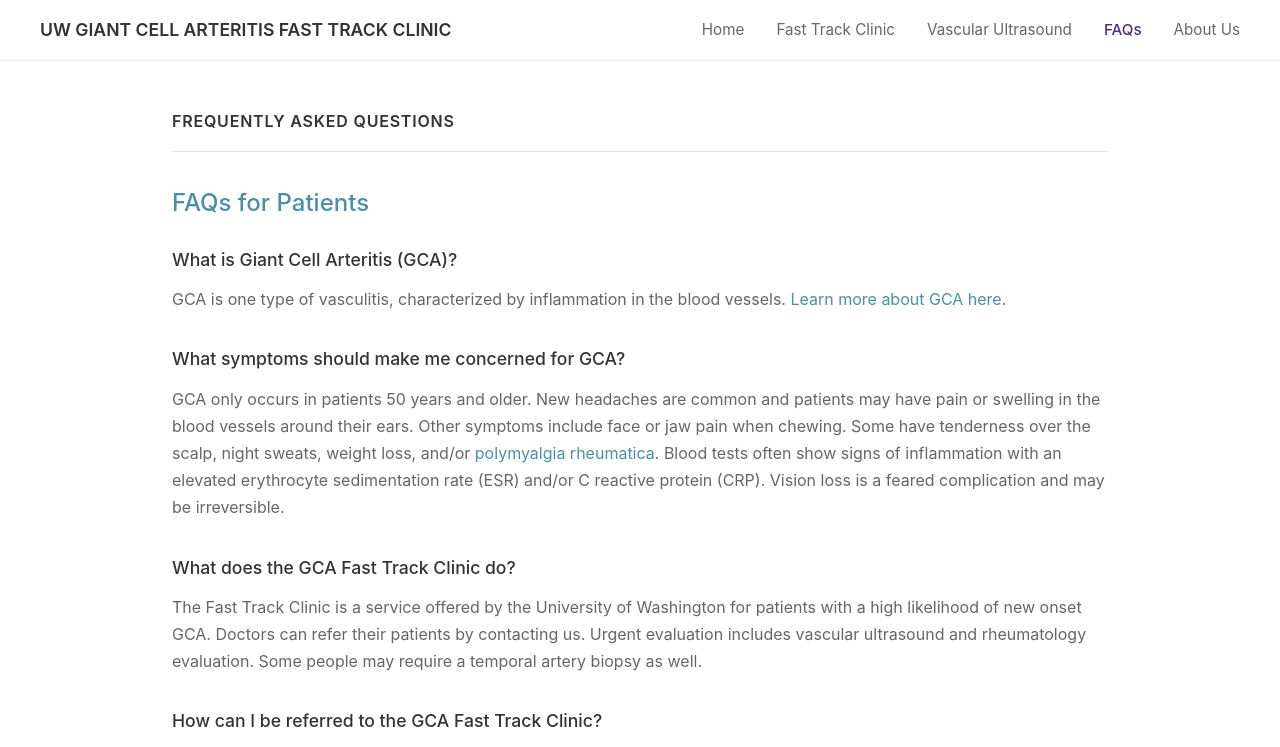
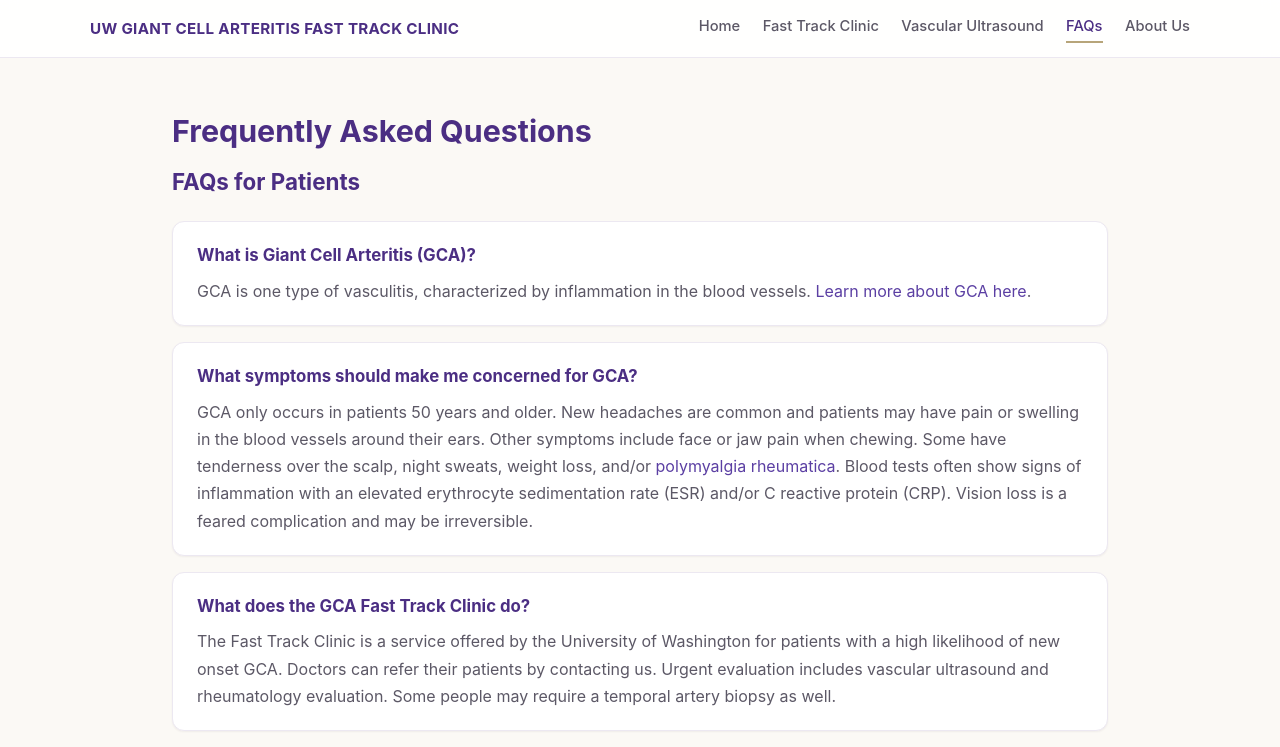
Before and after one commit to rheumify/gca-fast-website, a Next.js app: page /faqs in a window 1280 px wide. Shown: the top 747 px of the page. Built offline with nearby package versions, Linux system fonts and the light colour scheme.

Commit message:
Warm, approachable design refresh: softer palette, rounded cards, icon circles, callouts, publication + link cards

```diff
--- a/app/globals.css
+++ b/app/globals.css
@@ -1,12 +1,20 @@
 :root {
     --uw-purple: #4b2e83;
-    --uw-gold: #b7a57a;
     --uw-purple-light: #6b4fa2;
-    --text-primary: #333333;
-    --text-secondary: #666666;
-    --border-color: #e5e5e5;
+    --plum-soft: #f3effa;
+    --gold: #b7a57a;
+    --gold-soft: #f7f2e7;
+    --cream: #fbf9f5;
+    --text-primary: #2d2a32;
+    --text-secondary: #5c5866;
+    --border-color: #ece8f1;
     --background: #ffffff;
-    --link-color: #4a90a4;
+    --link-color: #5b3fa3;
+    --danger: #c0392b;
+    --danger-bg: #fdecea;
+    --shadow-sm: 0 1px 2px rgba(45, 42, 50, 0.06);
+    --shadow-md: 0 6px 20px rgba(75, 46, 131, 0.10);
+    --radius: 16px;
 }
 
 * {
@@ -20,9 +28,9 @@ body {
     max-width: 100vw;
     overflow-x: hidden;
     font-family: -apple-system, BlinkMacSystemFont, 'Segoe UI', Roboto, Oxygen, Ubuntu, Cantarell, sans-serif;
-    background: var(--background);
+    background: var(--cream);
     color: var(--text-primary);
-    line-height: 1.6;
+    line-height: 1.65;
 }
 
 a {
@@ -34,43 +42,52 @@ a:hover {
     text-decoration: underline;
 }
 
+/* Header */
 .header {
-    background: var(--background);
+    background: rgba(255, 255, 255, 0.92);
+    backdrop-filter: saturate(180%) blur(8px);
     border-bottom: 1px solid var(--border-color);
-    padding: 1rem 2rem;
+    padding: 0.9rem 2rem;
     position: sticky;
     top: 0;
     z-index: 100;
 }
 
 .header-content {
-    max-width: 1200px;
+    max-width: 1100px;
     margin: 0 auto;
     display: flex;
     justify-content: space-between;
     align-items: center;
+    gap: 1rem;
 }
 
 .logo {
-    font-size: 1.1rem;
-    font-weight: 600;
-    color: var(--text-primary);
+    font-size: 0.95rem;
+    font-weight: 700;
+    letter-spacing: 0.02em;
+    color: var(--uw-purple);
     text-decoration: none;
+    line-height: 1.3;
 }
 
 .logo:hover {
     text-decoration: none;
-    color: var(--uw-purple);
+    opacity: 0.85;
 }
 
 .nav {
     display: flex;
-    gap: 2rem;
+    gap: 1.4rem;
+    flex-wrap: wrap;
 }
 
 .nav a {
     color: var(--text-secondary);
-    font-size: 0.95rem;
+    font-size: 0.92rem;
+    font-weight: 500;
+    padding-bottom: 2px;
+    border-bottom: 2px solid transparent;
 }
 
 .nav a:hover {
@@ -80,7 +97,7 @@ a:hover {
 
 .nav a.active {
     color: var(--uw-purple);
-    font-weight: 500;
+    border-bottom-color: var(--gold);
 }
 
 .mobile-menu-btn {
@@ -88,10 +105,11 @@ a:hover {
     background: none;
     border: none;
     cursor: pointer;
+    color: var(--uw-purple);
     padding: 0.5rem;
 }
 
-@media (max-width: 768px) {
+@media (max-width: 860px) {
     .nav { display: none; }
     .mobile-menu-btn { display: block; }
     .nav.open {
@@ -105,44 +123,116 @@ a:hover {
           padding: 1rem 2rem;
           border-bottom: 1px solid var(--border-color);
           gap: 1rem;
+          box-shadow: var(--shadow-md);
     }
 }
 
+/* Hero */
 .hero {
-    background: linear-gradient(135deg, var(--uw-purple) 0%, var(--uw-purple-light) 100%);
+    background: linear-gradient(135deg, var(--uw-purple) 0%, var(--uw-purple-light) 60%, #8b6fc4 100%);
     color: white;
-    padding: 4rem 2rem;
+    padding: 4.5rem 2rem 4rem;
     text-align: center;
+    border-bottom-left-radius: 32px;
+    border-bottom-right-radius: 32px;
+}
+
+.hero-inner {
+    max-width: 760px;
+    margin: 0 auto;
 }
 
 .hero h1 {
-    font-size: 2.5rem;
+    font-size: 2.4rem;
     margin-bottom: 1rem;
-    font-weight: 600;
+    font-weight: 700;
+    line-height: 1.2;
 }
 
 .hero p {
-    font-size: 1.2rem;
-    opacity: 0.9;
+    font-size: 1.15rem;
+    opacity: 0.95;
     max-width: 600px;
     margin: 0 auto;
 }
 
+.hero-actions {
+    margin-top: 2rem;
+    display: flex;
+    gap: 1rem;
+    justify-content: center;
+    flex-wrap: wrap;
+}
+
+/* Buttons */
+.referral-button {
+    display: inline-block;
+    background: var(--gold);
+    color: #3a2d12;
+    padding: 0.85rem 1.75rem;
+    border-radius: 999px;
+    font-weight: 700;
+    font-size: 1rem;
+    text-decoration: none;
+    box-shadow: var(--shadow-sm);
+    transition: transform 0.12s ease, box-shadow 0.12s ease;
+}
+
+.referral-button:hover {
+    background: #c8ب88c;
+    background: #c8b88c;
+    color: #3a2d12;
+    text-decoration: none;
+    transform: translateY(-1px);
+    box-shadow: var(--shadow-md);
+}
+
+.btn-secondary {
+    display: inline-block;
+    background: rgba(255, 255, 255, 0.14);
+    color: #ffffff;
+    border: 1.5px solid rgba(255, 255, 255, 0.7);
+    padding: 0.8rem 1.7rem;
+    border-radius: 999px;
+    font-weight: 600;
+    font-size: 1rem;
+    text-decoration: none;
+    transition: background 0.12s ease;
+}
+
+.btn-secondary:hover {
+    background: rgba(255, 255, 255, 0.25);
+    color: #ffffff;
+    text-decoration: none;
+}
+
+/* Main layout */
 .main {
     max-width: 1000px;
     margin: 0 auto;
-    padding: 3rem 2rem;
+    padding: 3rem 2rem 4rem;
+}
+
+.lead {
+    font-size: 1.15rem;
+    color: var(--text-secondary);
+    max-width: 760px;
+    margin: 0 auto 2.5rem;
+    text-align: center;
 }
 
 .page-title {
-    font-size: 1rem;
-    font-weight: 600;
-    text-transform: uppercase;
-    letter-spacing: 0.05em;
-    color: var(--text-primary);
-    padding-bottom: 1rem;
-    border-bottom: 1px solid var(--border-color);
-    margin-bottom: 2rem;
+    font-size: 1.9rem;
+    font-weight: 700;
+    color: var(--uw-purple);
+    margin-bottom: 0.5rem;
+}
+
+.page-intro {
+    color: var(--text-secondary);
+    font-size: 1.05rem;
+    margin-bottom: 2.5rem;
+    max-width: 740px;
 }
 
 .section {
@@ -150,68 +240,236 @@ a:hover {
 }
 
 .section-title {
-    font-size: 1.5rem;
-    color: var(--link-color);
-    margin-bottom: 1.5rem;
-    font-weight: 500;
+    font-size: 1.4rem;
+    color: var(--uw-purple);
+    margin-bottom: 1.25rem;
+    font-weight: 700;
 }
 
 .subsection-title {
-    font-size: 1.15rem;
+    font-size: 1.1rem;
     color: var(--text-primary);
-    margin-bottom: 1rem;
-    font-weight: 600;
+    margin-bottom: 0.9rem;
+    font-weight: 700;
 }
 
+/* Link cards (home) */
+.link-card-grid {
+    display: grid;
+    grid-template-columns: repeat(auto-fit, minmax(260px, 1fr));
+    gap: 1.5rem;
+    margin-top: 2.5rem;
+}
+
+.link-card {
+    display: block;
+    background: var(--background);
+    border: 1px solid var(--border-color);
+    border-radius: var(--radius);
+    padding: 1.75rem;
+    text-decoration: none;
+    color: var(--text-primary);
+    box-shadow: var(--shadow-sm);
+    transition: transform 0.14s ease, box-shadow 0.14s ease;
+}
+
+.link-card:hover {
+    text-decoration: none;
+    transform: translateY(-3px);
+    box-shadow: var(--shadow-md);
+}
+
+.icon-circle {
+    width: 48px;
+    height: 48px;
+    border-radius: 50%;
+    background: var(--plum-soft);
+    color: var(--uw-purple);
+    display: flex;
+    align-items: center;
+    justify-content: center;
+    margin-bottom: 1rem;
+}
+
+.icon-circle.gold {
+    background: var(--gold-soft);
+    color: #8a7635;
+}
+
+.link-card h3 {
+    font-size: 1.15rem;
+    color: var(--uw-purple);
+    margin-bottom: 0.4rem;
+}
+
+.link-card p {
+    color: var(--text-secondary);
+    font-size: 0.95rem;
+    margin: 0;
+}
+
+.link-card .arrow {
+    margin-top: 0.9rem;
+    color: var(--gold);
+    font-weight: 700;
+    font-size: 0.95rem;
+}
+
+/* Cards (clinic services) */
 .card-grid {
     display: grid;
     grid-template-columns: repeat(auto-fit, minmax(300px, 1fr));
-    gap: 2rem;
+    gap: 1.5rem;
     margin-bottom: 2rem;
 }
 
 .card {
-    text-align: center;
+    background: var(--background);
+    border: 1px solid var(--border-color);
+    border-radius: var(--radius);
     padding: 2rem;
+    box-shadow: var(--shadow-sm);
 }
 
 .card-title {
-    font-size: 1.1rem;
-    font-weight: 500;
+    font-size: 1.2rem;
+    font-weight: 700;
     margin-bottom: 1rem;
-    color: var(--text-primary);
+    color: var(--uw-purple);
 }
 
 .card p {
     color: var(--text-secondary);
-    font-size: 0.95rem;
+    font-size: 0.97rem;
     line-height: 1.7;
 }
 
 .card-note {
-    font-weight: 600;
+    font-weight: 700;
+    color: var(--uw-purple);
+    background: var(--plum-soft);
+    padding: 0.75rem 1rem;
+    border-radius: 10px;
+}
+
+/* Callouts */
+.callout {
+    display: flex;
+    gap: 1rem;
+    align-items: flex-start;
+    border-radius: var(--radius);
+    padding: 1.25rem 1.5rem;
+    margin: 0 auto 2.5rem;
+    max-width: 820px;
+}
+
+.callout-emergency {
+    background: var(--danger-bg);
+    border: 1px solid #f3c4bd;
+}
+
+.callout-icon {
+    font-size: 1.4rem;
+    line-height: 1.4;
+}
+
+.callout-title {
+    font-weight: 700;
+    color: var(--danger);
+    margin-bottom: 0.2rem;
+}
+
+.callout p {
+    color: var(--text-secondary);
+    margin: 0;
+}
+
+.callout-info {
+    background: var(--plum-soft);
+    border: 1px solid #ddd2ef;
+}
+
+.callout-info .callout-title {
     color: var(--uw-purple);
 }
 
-.referral-button {
-    display: inline-block;
-    background: var(--uw-purple);
-    color: #ffffff;
-    padding: 0.85rem 1.75rem;
-    border-radius: 6px;
-    font-weight: 600;
-    font-size: 1rem;
-    text-decoration: none;
+/* Symptom / fact list */
+.fact-list {
+    list-style: none;
+    padding: 0;
+    display: grid;
+    grid-template-columns: repeat(auto-fit, minmax(260px, 1fr));
+    gap: 0.75rem;
+    margin-top: 1rem;
 }
 
-.referral-button:hover {
-    background: var(--uw-purple-light);
-    color: #ffffff;
-    text-decoration: none;
+.fact-list li {
+    background: var(--background);
+    border: 1px solid var(--border-color);
+    border-radius: 12px;
+    padding: 0.85rem 1.1rem;
+    color: var(--text-secondary);
+    box-shadow: var(--shadow-sm);
+}
+
+.fact-list li strong {
+    color: var(--text-primary);
+}
+
+/* Publications */
+.pub-grid {
+    display: flex;
+    flex-direction: column;
+    gap: 1.25rem;
+}
+
+.pub-card {
+    background: var(--background);
+    border: 1px solid var(--border-color);
+    border-left: 4px solid var(--gold);
+    border-radius: 12px;
+    padding: 1.5rem;
+    box-shadow: var(--shadow-sm);
+}
+
+.pub-year {
+    display: inline-block;
+    background: var(--plum-soft);
+    color: var(--uw-purple);
+    font-weight: 700;
+    font-size: 0.8rem;
+    padding: 0.2rem 0.7rem;
+    border-radius: 999px;
+    margin-bottom: 0.6rem;
+}
+
+.pub-title {
+    font-size: 1.08rem;
+    font-weight: 700;
+    color: var(--text-primary);
+    margin-bottom: 0.3rem;
+    line-height: 1.4;
+}
+
+.pub-journal {
+    font-size: 0.88rem;
+    color: var(--text-secondary);
+    font-style: italic;
+    margin-bottom: 0.7rem;
+}
+
+.pub-summary {
+    color: var(--text-secondary);
+    margin-bottom: 0.8rem;
+}
+
+.pub-link {
+    font-weight: 600;
+    font-size: 0.92rem;
 }
 
 .publication-category {
-    font-weight: 600;
+    font-weight: 700;
     color: var(--text-primary);
     margin-bottom: 0.75rem;
 }
@@ -223,38 +481,49 @@ a:hover {
     line-height: 1.6;
 }
 
+/* Team */
 .team-grid {
     display: grid;
-    grid-template-columns: repeat(auto-fit, minmax(250px, 1fr));
-    gap: 2rem;
-    margin-top: 2rem;
+    grid-template-columns: repeat(auto-fit, minmax(260px, 1fr));
+    gap: 1.5rem;
+    margin-top: 1.5rem;
 }
 
 .team-member {
-    text-align: center;
+    background: var(--background);
+    border: 1px solid var(--border-color);
+    border-radius: var(--radius);
+    padding: 1.75rem;
+    box-shadow: var(--shadow-sm);
 }
 
 .team-member h3 {
-    font-size: 1.1rem;
+    font-size: 1.15rem;
     margin-bottom: 0.5rem;
-    color: var(--text-primary);
+    color: var(--uw-purple);
 }
 
 .team-member p {
     color: var(--text-secondary);
-    font-size: 0.9rem;
-    line-height: 1.6;
+    font-size: 0.92rem;
+    line-height: 1.65;
 }
 
+/* FAQ */
 .faq-item {
-    margin-bottom: 2rem;
+    background: var(--background);
+    border: 1px solid var(--border-color);
+    border-radius: 12px;
+    padding: 1.25rem 1.5rem;
+    margin-bottom: 1rem;
+    box-shadow: var(--shadow-sm);
 }
 
 .faq-question {
-    font-size: 1.1rem;
-    font-weight: 500;
-    color: var(--text-primary);
-    margin-bottom: 0.75rem;
+    font-size: 1.05rem;
+    font-weight: 700;
+    color: var(--uw-purple);
+    margin-bottom: 0.5rem;
 }
 
 .faq-answer {
@@ -262,21 +531,26 @@ a:hover {
     line-height: 1.7;
 }
 
+/* Footer */
 .footer {
-    background: #f8f8f8;
-    border-top: 1px solid var(--border-color);
-    padding: 2rem;
+    background: var(--uw-purple);
+    color: #efeaf7;
+    padding: 2.5rem 2rem;
     text-align: center;
 }
 
 .footer p {
-    color: var(--text-secondary);
+    color: #efeaf7;
     font-size: 0.9rem;
+    opacity: 0.92;
 }
 
+/* Responsive */
 @media (max-width: 768px) {
+    .hero { padding: 3rem 1.5rem; }
     .hero h1 { font-size: 1.8rem; }
-    .hero p { font-size: 1rem; }
-    .main { padding: 2rem 1rem; }
+    .hero p { font-size: 1.02rem; }
+    .main { padding: 2rem 1.25rem 3rem; }
     .card-grid { grid-template-columns: 1fr; }
+    .page-title { font-size: 1.6rem; }
 }
```
